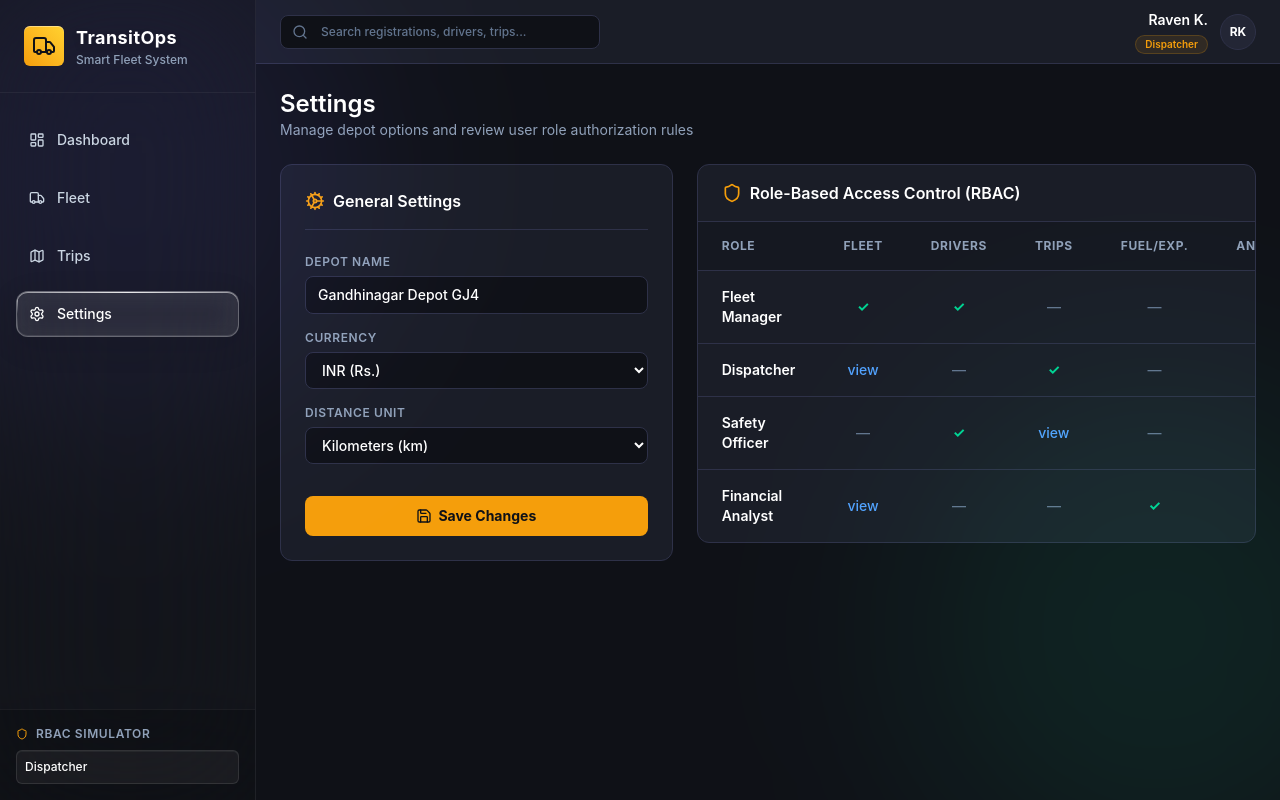
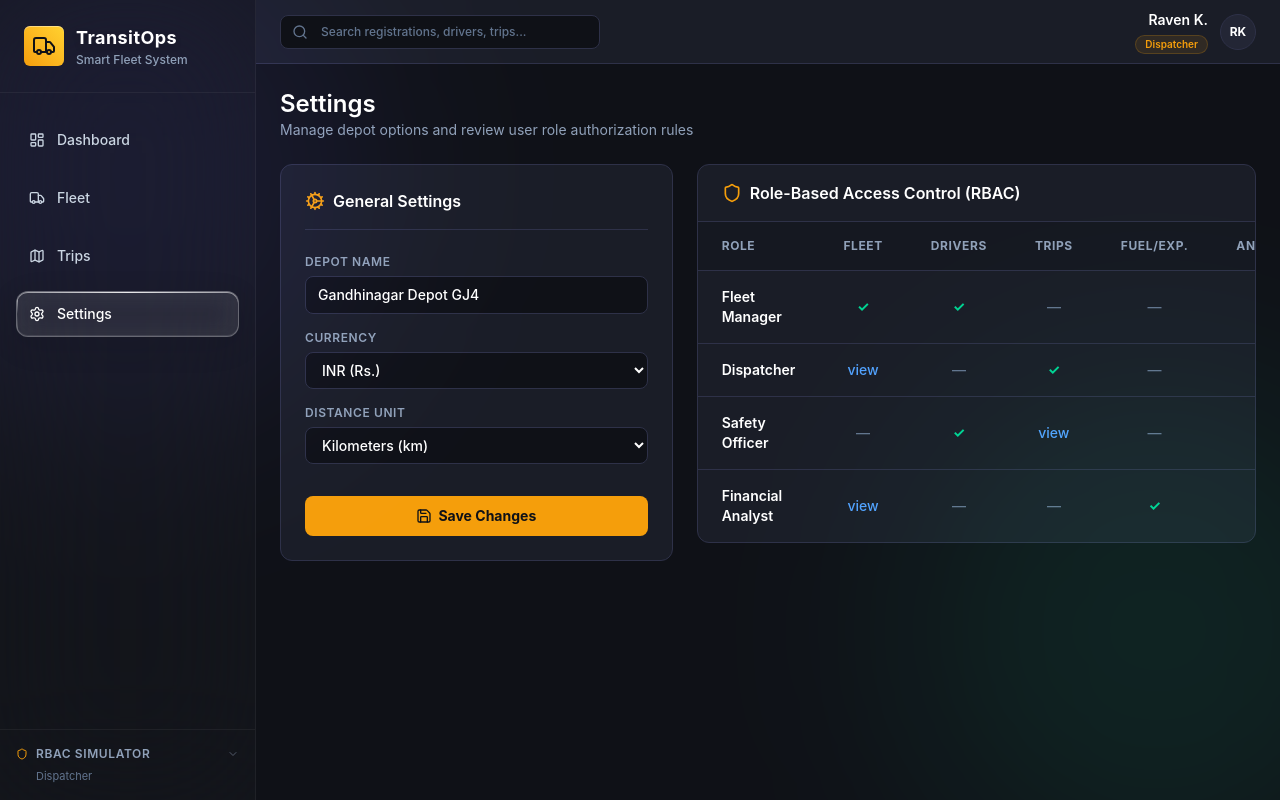
Before and after one commit to ArjunBora/ShiftHappens, a React (Vite) app in the folder frontend/: page /settings in a window 1280 px wide. Built offline with nearby package versions, Linux system fonts and the light colour scheme.

Commit message:
feat: install motion and implement collapsible animated RBAC sidebar panel

```diff
--- a/frontend/package.json
+++ b/frontend/package.json
@@ -12,6 +12,7 @@
   "dependencies": {
     "axios": "^1.18.1",
     "lucide-react": "^1.24.0",
+    "motion": "^12.42.2",
     "react": "^19.2.7",
     "react-dom": "^19.2.7",
     "react-router-dom": "^7.18.1",
--- a/frontend/src/components/layout/Sidebar.tsx
+++ b/frontend/src/components/layout/Sidebar.tsx
@@ -1,5 +1,6 @@
-import React from 'react';
+import React, { useState } from 'react';
 import { NavLink } from 'react-router-dom';
+import { AnimatePresence, motion } from 'motion/react';
 import {
   LayoutDashboard,
   Truck,
@@ -9,7 +10,8 @@ import {
   Fuel,
   BarChart3,
   Settings,
-  Shield
+  Shield,
+  ChevronUp
 } from 'lucide-react';
 import { useRole } from '../../context/AuthContext';
 import type { Role } from '../../context/AuthContext';
@@ -25,13 +27,16 @@ const NAV_ITEMS = [
   { label: 'Settings', path: '/settings', icon: Settings, roles: ['Fleet Manager', 'Dispatcher', 'Safety Officer', 'Financial Analyst'] },
 ];
 
+const ROLES: Role[] = ['Fleet Manager', 'Dispatcher', 'Safety Officer', 'Financial Analyst'];
+
 export function Sidebar() {
   const { role, setRole } = useRole();
+  const [isRbacOpen, setIsRbacOpen] = useState(false);
 
-  const handleRoleChange = (e: React.ChangeEvent<HTMLSelectElement>) => {
-    const newRole = e.target.value as Role;
+  const handleRoleChange = (newRole: Role) => {
     setRole(newRole);
     localStorage.setItem('simulated_role', newRole);
+    setIsRbacOpen(false);
   };
 
   // Filter nav items based on permissions matrix
@@ -73,22 +78,68 @@ export function Sidebar() {
         })}
       </nav>
 
-      {/* Simulated Role Switcher Panel */}
-      <div className="p-4 border-t border-white/5 bg-black/20">
-        <div className="flex items-center gap-2 mb-2 text-xs font-semibold text-slate-400 uppercase tracking-wider">
-          <Shield className="h-3 w-3 text-[#F59E0B]" />
-          <span>RBAC Simulator</span>
-        </div>
-        <select
-          value={role}
-          onChange={handleRoleChange}
-          className="w-full bg-white/5 text-white text-xs border border-white/10 rounded-md p-2 focus:outline-none focus:ring-1 focus:ring-white/20 font-medium appearance-none shadow-[inset_0_1px_0_rgba(255,255,255,0.05)]"
+      {/* Collapsible RBAC Simulator */}
+      <div className="p-4 border-t border-white/5">
+        {/* Toggle Header */}
+        <button
+          onClick={() => setIsRbacOpen(v => !v)}
+          className="w-full flex items-center justify-between text-xs font-semibold text-slate-400 uppercase tracking-wider mb-0 hover:text-slate-200 transition-colors duration-200 cursor-pointer group"
         >
-          <option value="Fleet Manager" className="bg-[#151821]">Fleet Manager</option>
-          <option value="Dispatcher" className="bg-[#151821]">Dispatcher</option>
-          <option value="Safety Officer" className="bg-[#151821]">Safety Officer</option>
-          <option value="Financial Analyst" className="bg-[#151821]">Financial Analyst</option>
-        </select>
+          <span className="flex items-center gap-2">
+            <Shield className="h-3 w-3 text-[#F59E0B]" />
+            RBAC Simulator
+          </span>
+          <motion.div
+            animate={{ rotate: isRbacOpen ? 0 : 180 }}
+            transition={{ type: 'spring', stiffness: 300, damping: 25 }}
+          >
+            <ChevronUp className="h-3 w-3 opacity-50 group-hover:opacity-100 transition-opacity" />
+          </motion.div>
+        </button>
+
+        {/* Active role pill — always visible */}
+        <AnimatePresence>
+          {!isRbacOpen && (
+            <motion.p
+              initial={{ opacity: 0, y: -4 }}
+              animate={{ opacity: 1, y: 0 }}
+              exit={{ opacity: 0, y: -4 }}
+              transition={{ duration: 0.15 }}
+              className="text-[11px] text-slate-500 mt-1.5 pl-5 truncate"
+            >
+              {role}
+            </motion.p>
+          )}
+        </AnimatePresence>
+
+        {/* Expandable role list */}
+        <AnimatePresence>
+          {isRbacOpen && (
+            <motion.div
+              initial={{ height: 0, opacity: 0 }}
+              animate={{ height: 'auto', opacity: 1 }}
+              exit={{ height: 0, opacity: 0 }}
+              transition={{ type: 'spring', stiffness: 300, damping: 30 }}
+              className="overflow-hidden"
+            >
+              <div className="mt-2 space-y-1">
+                {ROLES.map((r) => (
+                  <button
+                    key={r}
+                    onClick={() => handleRoleChange(r)}
+                    className={`w-full text-left px-3 py-2 rounded-lg text-xs font-medium transition-all duration-150 active:scale-[0.98] ${
+                      role === r
+                        ? 'glass-panel text-white'
+                        : 'text-slate-400 hover:bg-white/5 hover:text-white'
+                    }`}
+                  >
+                    {r}
+                  </button>
+                ))}
+              </div>
+            </motion.div>
+          )}
+        </AnimatePresence>
       </div>
     </aside>
   );
```
Also changed, not shown: frontend/public/login-bg.jpg (added), 1 other file (tests, documents, lock files or other folders).
